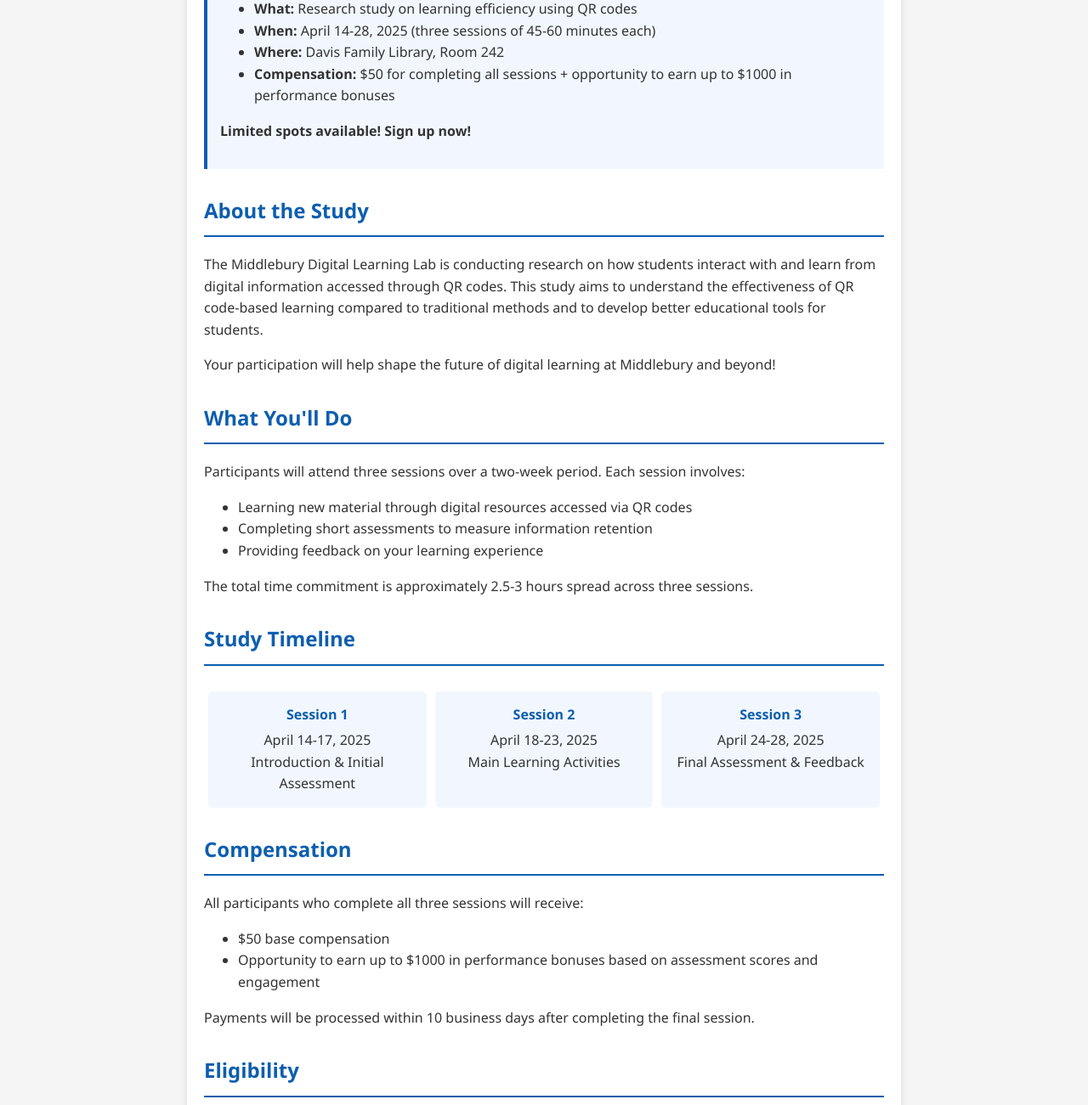
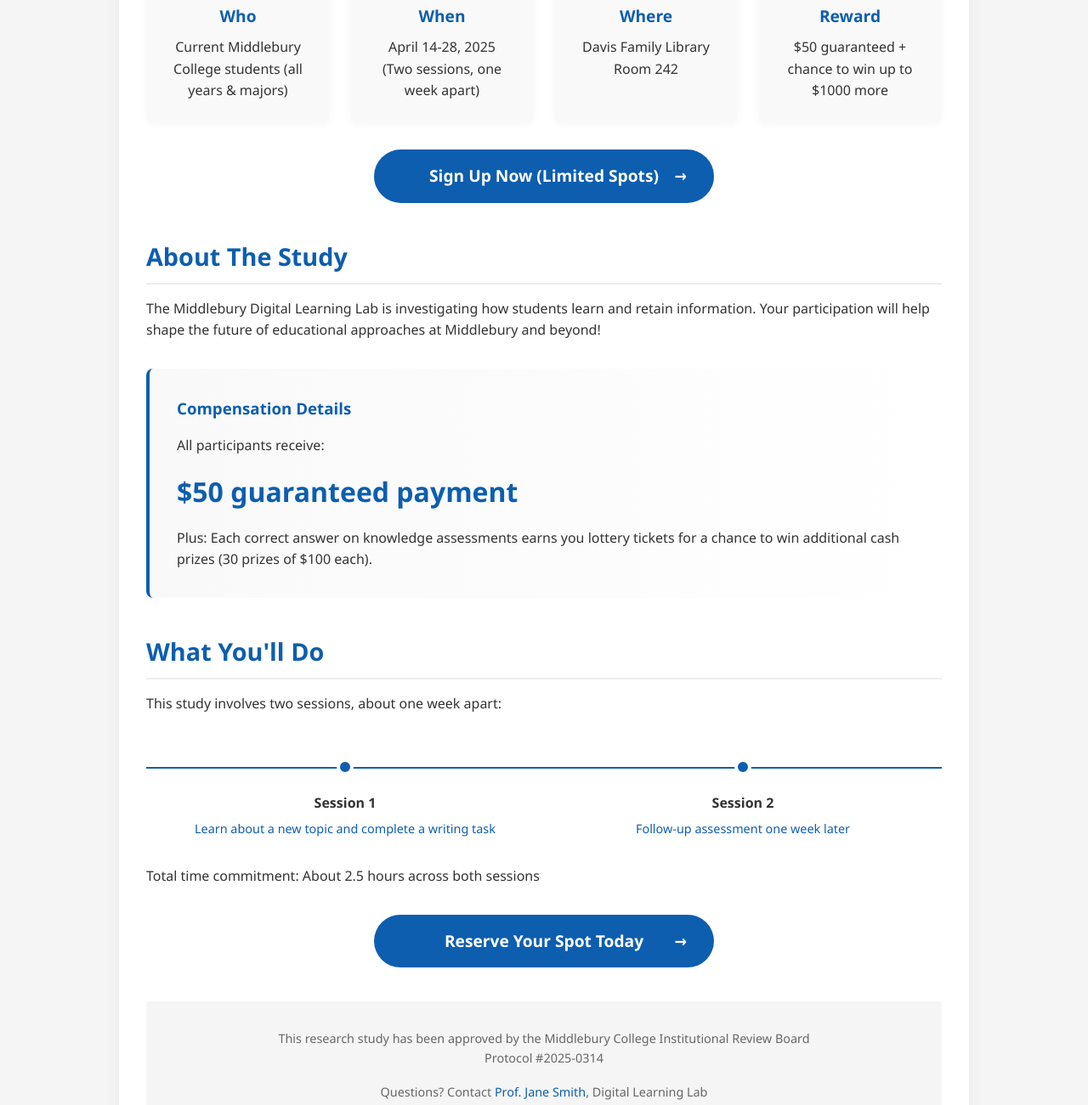
Before and after one commit to germanjreyes/middlearns, a plain HTML site: page index.html in a window 1280 px wide. Shown: the part 294-1595 px from the top of the page at 85% size. Drawn offline with Linux system fonts and the light colour scheme.

Commit message:
Update index.html

```diff
--- a/index.html
+++ b/index.html
@@ -3,221 +3,357 @@
 <head>
     <meta charset="UTF-8">
     <meta name="viewport" content="width=device-width, initial-scale=1.0">
-    <title>Middlebury QR Learning Study</title>
+    <title>Middlebury Learning Study</title>
     <style>
+        :root {
+            --midd-blue: #0D5EAF;
+            --midd-dark: #084389;
+            --light-bg: #f5f5f5;
+            --white: #ffffff;
+            --accent: #FFD700;
+            --text: #333333;
+        }
+
+        * {
+            margin: 0;
+            padding: 0;
+            box-sizing: border-box;
+        }
+
         body {
             font-family: 'Segoe UI', Tahoma, Geneva, Verdana, sans-serif;
             line-height: 1.6;
-            color: #333;
-            margin: 0;
-            padding: 0;
-            background-color: #f5f5f5;
+            color: var(--text);
+            background-color: var(--light-bg);
         }
-        .container {
+
+        header {
+            background-color: var(--midd-blue);
+            color: var(--white);
+            padding: 2rem 0;
+            text-align: center;
+            position: relative;
+            overflow: hidden;
+        }
+
+        header::after {
+            content: "";
+            position: absolute;
+            top: 0;
+            left: 0;
+            right: 0;
+            bottom: 0;
+            background: linear-gradient(135deg, rgba(13, 94, 175, 0.9) 0%, rgba(8, 67, 137, 0.8) 100%);
+            z-index: 1;
+        }
+
+        .header-content {
+            position: relative;
+            z-index: 2;
             max-width: 800px;
             margin: 0 auto;
-            padding: 20px;
-            background-color: white;
-            box-shadow: 0 0 10px rgba(0,0,0,0.1);
         }
-        header {
-            background-color: #0D5EAF;
-            color: white;
-            padding: 20px;
-            text-align: center;
+
+        h1 {
+            font-size: 2.5rem;
+            margin-bottom: 0.5rem;
         }
-        h1 {
-            margin: 0;
-            font-size: 2.2em;
+
+        .tagline {
+            font-size: 1.3rem;
+            margin-bottom: 1.5rem;
         }
-        h2 {
-            color: #0D5EAF;
-            border-bottom: 2px solid #0D5EAF;
-            padding-bottom: 10px;
-            margin-top: 30px;
-        }
-        .highlight {
-            background-color: #f2f7ff;
-            border-left: 4px solid #0D5EAF;
-            padding: 15px;
-            margin: 20px 0;
-        }
-        .btn {
-            display: inline-block;
-            background-color: #0D5EAF;
-            color: white;
-            padding: 12px 30px;
-            text-decoration: none;
-            border-radius: 4px;
-            font-weight: bold;
-            margin: 20px 0;
-            text-align: center;
-            transition: background-color 0.3s;
-        }
-        .btn:hover {
-            background-color: #084389;
-        }
-        .cta-section {
-            text-align: center;
-            margin: 40px 0;
-            padding: 20px;
-            background-color: #f2f7ff;
+
+        .container {
+            max-width: 1000px;
+            margin: 0 auto;
+            padding: 2rem;
+            background-color: var(--white);
+            box-shadow: 0 0 20px rgba(0,0,0,0.05);
+            position: relative;
+            top: -50px;
             border-radius: 8px;
         }
+
+        section {
+            margin-bottom: 2.5rem;
+        }
+
+        h2 {
+            color: var(--midd-blue);
+            margin-bottom: 1rem;
+            font-size: 1.8rem;
+            padding-bottom: 0.5rem;
+            border-bottom: 2px solid #eee;
+        }
+
+        .key-details {
+            display: grid;
+            grid-template-columns: repeat(auto-fit, minmax(200px, 1fr));
+            gap: 1.5rem;
+            margin: 2rem 0;
+        }
+
+        .detail-card {
+            background-color: #f9f9f9;
+            padding: 1.5rem;
+            border-radius: 8px;
+            text-align: center;
+            box-shadow: 0 3px 10px rgba(0,0,0,0.03);
+            transition: transform 0.3s ease;
+        }
+
+        .detail-card:hover {
+            transform: translateY(-5px);
+        }
+
+        .detail-card h3 {
+            color: var(--midd-blue);
+            margin-bottom: 0.5rem;
+            font-size: 1.2rem;
+        }
+
+        .card-icon {
+            font-size: 2rem;
+            margin-bottom: 1rem;
+            color: var(--midd-blue);
+        }
+
+        .cta-button {
+            display: block;
+            background-color: var(--midd-blue);
+            color: var(--white);
+            padding: 1rem 2rem;
+            text-decoration: none;
+            border-radius: 50px;
+            font-size: 1.2rem;
+            font-weight: bold;
+            text-align: center;
+            transition: all 0.3s ease;
+            max-width: 400px;
+            margin: 2rem auto;
+            position: relative;
+            overflow: hidden;
+        }
+
+        .cta-button:after {
+            content: "→";
+            position: absolute;
+            right: 2rem;
+            transition: transform 0.3s ease;
+        }
+
+        .cta-button:hover {
+            background-color: var(--midd-dark);
+            transform: translateY(-3px);
+            box-shadow: 0 5px 15px rgba(0,0,0,0.1);
+        }
+
+        .cta-button:hover:after {
+            transform: translateX(5px);
+        }
+
+        .timeline {
+            display: flex;
+            margin: 2rem 0;
+            position: relative;
+        }
+
+        .timeline:before {
+            content: '';
+            position: absolute;
+            top: 30px;
+            left: 0;
+            right: 0;
+            height: 2px;
+            background: var(--midd-blue);
+            z-index: 0;
+        }
+
+        .stage {
+            flex: 1;
+            text-align: center;
+            padding: 0 10px;
+            position: relative;
+            z-index: 1;
+        }
+
+        .stage-dot {
+            width: 20px;
+            height: 20px;
+            background: var(--midd-blue);
+            border-radius: 50%;
+            margin: 20px auto;
+            border: 4px solid var(--white);
+        }
+
+        .stage-date {
+            font-weight: bold;
+            margin-bottom: 5px;
+        }
+
+        .stage-title {
+            font-size: 0.9rem;
+            color: var(--midd-blue);
+        }
+
+        .compensation {
+            background: linear-gradient(to right, #f9f9f9, #ffffff);
+            padding: 2rem;
+            border-radius: 8px;
+            margin: 2rem 0;
+            border-left: 4px solid var(--midd-blue);
+        }
+
+        .compensation h3 {
+            color: var(--midd-blue);
+            margin-bottom: 1rem;
+        }
+
+        .money {
+            font-size: 2rem;
+            font-weight: bold;
+            color: var(--midd-blue);
+            margin: 1rem 0;
+        }
+
         footer {
             text-align: center;
-            padding: 20px;
+            padding: 2rem;
+            background-color: #f5f5f5;
             color: #666;
-            font-size: 0.9em;
-            margin-top: 40px;
-            border-top: 1px solid #eee;
+            font-size: 0.9rem;
+            margin-top: 2rem;
         }
-        .eligibility-list li {
-            margin-bottom: 10px;
+
+        .contact {
+            margin-top: 1rem;
         }
-        .timeline {
-            display: flex;
-            margin: 30px 0;
-            justify-content: space-between;
+
+        .contact a {
+            color: var(--midd-blue);
+            text-decoration: none;
         }
-        .timeline-item {
-            flex: 1;
-            text-align: center;
-            padding: 15px;
-            background-color: #f2f7ff;
-            margin: 0 5px;
-            border-radius: 5px;
+
+        .contact a:hover {
+            text-decoration: underline;
         }
-        .timeline-date {
-            font-weight: bold;
-            color: #0D5EAF;
-            margin-bottom: 5px;
-        }
-        .faq-item {
-            margin-bottom: 20px;
-        }
-        .faq-question {
-            font-weight: bold;
-            color: #0D5EAF;
-        }
-        @media (max-width: 600px) {
+
+        @media (max-width: 768px) {
+            .key-details {
+                grid-template-columns: 1fr;
+            }
+
             .timeline {
                 flex-direction: column;
             }
-            .timeline-item {
-                margin: 5px 0;
+
+            .timeline:before {
+                width: 2px;
+                height: 100%;
+                left: 30px;
+                top: 0;
+            }
+
+            .stage {
+                text-align: left;
+                margin-left: 50px;
+                margin-bottom: 20px;
+            }
+
+            .stage-dot {
+                position: absolute;
+                left: -40px;
+                top: 0;
+                margin: 0;
+            }
+
+            .container {
+                top: 0;
+                border-radius: 0;
             }
         }
     </style>
 </head>
 <body>
     <header>
-        <h1>Middlebury QR Learning Study</h1>
-        <p>Earn $50 guaranteed + up to $1000 in performance bonuses</p>
+        <div class="header-content">
+            <h1>Middlebury Learning Study</h1>
+            <p class="tagline">Earn $50 guaranteed + up to $1000 in bonuses</p>
+        </div>
     </header>
 
     <div class="container">
-        <div class="highlight">
-            <p><strong>Quick Details:</strong></p>
-            <ul>
-                <li><strong>Who:</strong> Current Middlebury College students</li>
-                <li><strong>What:</strong> Research study on learning efficiency using QR codes</li>
-                <li><strong>When:</strong> April 14-28, 2025 (three sessions of 45-60 minutes each)</li>
-                <li><strong>Where:</strong> Davis Family Library, Room 242</li>
-                <li><strong>Compensation:</strong> $50 for completing all sessions + opportunity to earn up to $1000 in performance bonuses</li>
-            </ul>
-            <p><strong>Limited spots available! Sign up now!</strong></p>
-        </div>
+        <section>
+            <div class="key-details">
+                <div class="detail-card">
+                    <div class="card-icon">👥</div>
+                    <h3>Who</h3>
+                    <p>Current Middlebury College students (all years & majors)</p>
+                </div>
+                <div class="detail-card">
+                    <div class="card-icon">📆</div>
+                    <h3>When</h3>
+                    <p>April 14-28, 2025<br>(Two sessions, one week apart)</p>
+                </div>
+                <div class="detail-card">
+                    <div class="card-icon">📍</div>
+                    <h3>Where</h3>
+                    <p>Davis Family Library<br>Room 242</p>
+                </div>
+                <div class="detail-card">
+                    <div class="card-icon">💰</div>
+                    <h3>Reward</h3>
+                    <p>$50 guaranteed + chance to win up to $1000 more</p>
+                </div>
+            </div>
 
-        <h2>About the Study</h2>
-        <p>The Middlebury Digital Learning Lab is conducting research on how students interact with and learn from digital information accessed through QR codes. This study aims to understand the effectiveness of QR code-based learning compared to traditional methods and to develop better educational tools for students.</p>
+            <a href="https://forms.middlebury.edu/qrstudy-signup" class="cta-button">Sign Up Now (Limited Spots)</a>
+        </section>
 
-        <p>Your participation will help shape the future of digital learning at Middlebury and beyond!</p>
+        <section>
+            <h2>About The Study</h2>
+            <p>The Middlebury Digital Learning Lab is investigating how students learn and retain information. Your participation will help shape the future of educational approaches at Middlebury and beyond!</p>
 
-        <h2>What You'll Do</h2>
-        <p>Participants will attend three sessions over a two-week period. Each session involves:</p>
-        <ul>
-            <li>Learning new material through digital resources accessed via QR codes</li>
-            <li>Completing short assessments to measure information retention</li>
-            <li>Providing feedback on your learning experience</li>
-        </ul>
+            <div class="compensation">
+                <h3>Compensation Details</h3>
+                <p>All participants receive:</p>
+                <div class="money">$50 guaranteed payment</div>
+                <p>Plus: Each correct answer on knowledge assessments earns you lottery tickets for a chance to win additional cash prizes (30 prizes of $100 each).</p>
+            </div>
+        </section>
 
-        <p>The total time commitment is approximately 2.5-3 hours spread across three sessions.</p>
+        <section>
+            <h2>What You'll Do</h2>
+            <p>This study involves two sessions, about one week apart:</p>
 
-        <h2>Study Timeline</h2>
-        <div class="timeline">
-            <div class="timeline-item">
-                <div class="timeline-date">Session 1</div>
-                <div>April 14-17, 2025</div>
-                <div>Introduction & Initial Assessment</div>
+            <div class="timeline">
+                <div class="stage">
+                    <div class="stage-dot"></div>
+                    <div class="stage-date">Session 1</div>
+                    <div class="stage-title">Learn about a new topic and complete a writing task</div>
+                </div>
+                <div class="stage">
+                    <div class="stage-dot"></div>
+                    <div class="stage-date">Session 2</div>
+                    <div class="stage-title">Follow-up assessment one week later</div>
+                </div>
             </div>
-            <div class="timeline-item">
-                <div class="timeline-date">Session 2</div>
-                <div>April 18-23, 2025</div>
-                <div>Main Learning Activities</div>
-            </div>
-            <div class="timeline-item">
-                <div class="timeline-date">Session 3</div>
-                <div>April 24-28, 2025</div>
-                <div>Final Assessment & Feedback</div>
-            </div>
-        </div>
 
-        <h2>Compensation</h2>
-        <p>All participants who complete all three sessions will receive:</p>
-        <ul>
-            <li>$50 base compensation</li>
-            <li>Opportunity to earn up to $1000 in performance bonuses based on assessment scores and engagement</li>
-        </ul>
-        <p>Payments will be processed within 10 business days after completing the final session.</p>
+            <p>Total time commitment: About 2.5 hours across both sessions</p>
 
-        <h2>Eligibility</h2>
-        <ul class="eligibility-list">
-            <li>Must be a current, enrolled Middlebury College student</li>
-            <li>All majors and class years welcome</li>
-            <li>Must be able to attend all three sessions in person</li>
-            <li>Must have a smartphone capable of scanning QR codes</li>
-        </ul>
-
-        <div class="cta-section">
-            <h2>Ready to Participate?</h2>
-            <p>Sign up now to secure your spot. Limited spaces available!</p>
-            <a href="https://forms.middlebury.edu/qrstudy-signup" class="btn">Complete the Sign-up Survey</a>
-        </div>
-
-        <h2>Frequently Asked Questions</h2>
-
-        <div class="faq-item">
-            <p class="faq-question">What if I can't make it to one of the sessions?</p>
-            <p>We strongly encourage attending all three sessions. If you have a scheduling conflict, please contact us as soon as possible, and we'll try to accommodate you.</p>
-        </div>
-
-        <div class="faq-item">
-            <p class="faq-question">How will the bonus compensation be determined?</p>
-            <p>Performance bonuses are based on a combination of assessment scores, engagement metrics, and completion of optional learning activities. Full details will be provided during the first session.</p>
-        </div>
-
-        <div class="faq-item">
-            <p class="faq-question">Will I learn what the study results are?</p>
-            <p>Yes! We'll share aggregated findings with all participants after the study concludes.</p>
-        </div>
-
-        <div class="faq-item">
-            <p class="faq-question">Is my data confidential?</p>
-            <p>Yes. All data collected will be anonymized for analysis and protected according to IRB guidelines. Your personal information will not be shared with anyone outside the research team.</p>
-        </div>
-
-        <h2>Contact Information</h2>
-        <p>If you have any questions about the study, please contact:</p>
-        <p><strong>Prof. Jane Smith</strong><br>
-        Principal Investigator, Digital Learning Lab<br>
-        Email: <a href="mailto:jsmith@middlebury.edu">jsmith@middlebury.edu</a><br>
-        Office: McCardell Bicentennial Hall 438</p>
+            <a href="https://forms.middlebury.edu/qrstudy-signup" class="cta-button">Reserve Your Spot Today</a>
+        </section>
 
         <footer>
             <p>This research study has been approved by the Middlebury College Institutional Review Board<br>
             Protocol #2025-0314</p>
-            <p>&copy; 2025 Middlebury College Digital Learning Lab</p>
+
+            <div class="contact">
+                Questions? Contact <a href="mailto:jsmith@middlebury.edu">Prof. Jane Smith</a>, Digital Learning Lab
+            </div>
+
+            <p>&copy; 2025 Middlebury College</p>
         </footer>
     </div>
 </body>
```
